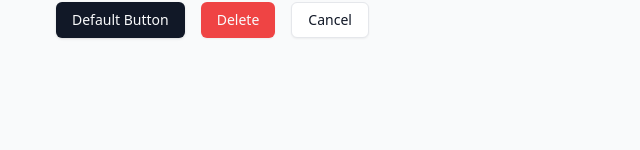
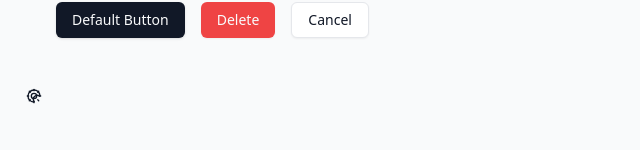
Before and after one commit to EspetecDev/manubusterv2, a Vue app in the folder client/: page / in a window 1280 px wide. Shown: the part 150-300 px from the top of the page, without its empty margins (0-640 px from the left). Built offline with nearby package versions, Linux system fonts and the light colour scheme.

Commit message:
enable dark mode logic

```diff
--- a/client/src/App.vue
+++ b/client/src/App.vue
@@ -1,6 +1,7 @@
 <script setup>
 import { Rocket } from 'lucide-vue-next';
 import { Button } from '@/components/ui/button'
+import ThemeToggle from './components/ThemeToggle.vue';
 </script>
 
 <template>
@@ -16,6 +17,8 @@ import { Button } from '@/components/ui/button'
         <Button variant="destructive">Delete</Button>
         <Button variant="outline">Cancel</Button>
       </div>
+
+      <ThemeToggle/>
     </main>
   </div>
 </template>
--- /dev/null
+++ b/client/src/components/ThemeToggle.vue
@@ -0,0 +1,17 @@
+<script setup lang="ts">
+import { useDark, useToggle } from '@vueuse/core';
+import { Button } from '@/components/ui/button';
+import { Moon, Sun } from 'lucide-vue-next';
+
+// useDark handles the .dark class on the html automatically
+const isDark = useDark();
+const toggleDark = useToggle(isDark);
+</script>
+
+<template>
+    <Button variant="ghost" size="icon" @click="toggleDark()">
+        <Sun class="h-[1.2rem] w-[1.2rem] rotate-0 scale-100 transition-all dark:rotate-90 dark:scale-0"/>
+        <Moon class="absolute h-[1.2rem] w-[1.2rem] rotate-90 scale-100 transition-all dark:rotate-0 dark:scale-100"/>
+        <span class="sr-only">Toogle theme</span>
+    </Button>
+</template>
```
